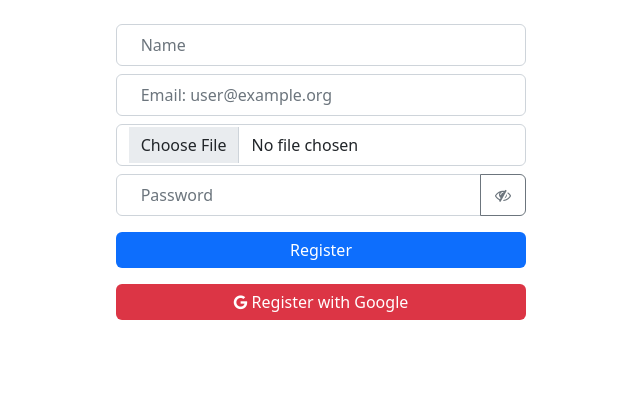
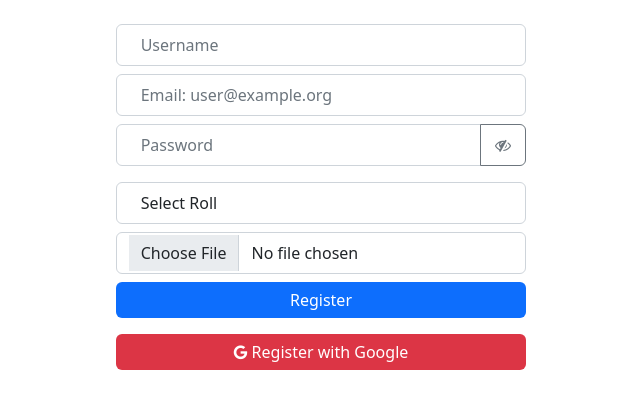
Before and after one commit to Project-2-Festival-app/FestiWink, a Node server app: page /register in a window 1280 px wide. Shown: the part 106-515 px from the top of the page, without its empty margins (319-959 px from the left). Run offline with Node 20, Linux system fonts and the light colour scheme; some libraries are stand-ins or nearby versions.

Commit message:
Fix the register

```diff
--- a/app.js
+++ b/app.js
@@ -12,8 +12,8 @@ require('./config/passport.config');
 const app = express();
 
 //Middlewares
+app.use(express.static(path.join(__dirname + '../public')));
 app.use(express.urlencoded({ extended: false }));
-app.use(express.static(path.join(__dirname + '../public')));
 app.use(logger("dev"));
 
 //Config Session
@@ -32,7 +32,7 @@ app.use(passport.session());
 
 //Routes config
 app.use((req, res, next) => {
-  res.locals.currentUser = req.user;
+  res.locals.currentUser = req.session.currentUser;
   next();
 });
 
--- a/config/db.config.js
+++ b/config/db.config.js
@@ -1,7 +1,7 @@
 const mongoose = require("mongoose");
 
 const MONGODB_URI =
-  process.env.MONGODB_URI || "mongodb://127.0.0.1:27017/FestiWink"; //como le llamamos a la colecion en la base de datos
+  process.env.MONGODB_URI || "mongodb://127.0.0.1:27017/FestiWink";
 
 mongoose
   .connect(MONGODB_URI, {
@@ -13,6 +13,7 @@ mongoose
   })
   .catch((err) => {
     console.error(`Error connecting to ${MONGODB_URI}`, err);
+
     process.exit(0);
   });
 
--- a/config/index.routes.js
+++ b/config/index.routes.js
@@ -1,6 +1,5 @@
 const router = require("express").Router();
-const passport = require("passport");
-
+const passport = require('passport');
 const authController = require('../controllers/auth.controller')
 const miscController = require('../controllers/misc.controller')
 const usersController = require("../controllers/user.controller")
@@ -14,7 +13,7 @@ router.post("/register", authController.doRegister);
 
 router.get("/login", authController.login);
 router.post("/login", authController.doLogin);
-//router.get("/logout", authController.logout);
+router.get("/logout", authController.logout);
 
 // USERS
 router.get("/profile", usersController.profile);
--- a/controllers/auth.controller.js
+++ b/controllers/auth.controller.js
@@ -1,6 +1,6 @@
+const User = require("../models/User.model");
 const mongoose = require("mongoose");
-const passport = require("passport");
-const mailer = require("../config/mailer.config");
+const passport = require('passport');
 
 module.exports.register = (req, res, next) => {
   res.render("auth/register");
@@ -8,9 +8,7 @@ module.exports.register = (req, res, next) => {
 
 module.exports.doRegister = (req, res, next) => {
   const user = req.body;
-  if(req.file) {
-    user.image = req.file.path
-  };
+
   const renderWithErrors = (errors) => {
     res.render("auth/register", { errors, user });
   };
@@ -21,40 +19,40 @@ module.exports.doRegister = (req, res, next) => {
         renderWithErrors("Email already exist");
       } else {
         return User.create(user).then((userCreated) => {
-          //mailer.sendActivationMail(userCreated.email, userCreated.activationToken);
+          req.session.currentUser = user;
           res.redirect("/profile");
         });
       }
     })
     .catch((err) => {
       if (err instanceof mongoose.Error.ValidationError) {
-        renderWithErrors(err.errors);
+        renderWithErrors(err.errors)
       } else {
-        next(err);
+        next(err)
       }
     });
 };
 
+const login = (req, res, next, provider) => {
+  passport.authenticate(provider || 'local-auth', (err, user, validations) => {
+    if (err) {
+      next(err)
+    } else if(!user) {
+      res.status(404).render('auth/login', { errors: validations.error })
+    } else {
+      req.login(user, (loginError) => {
+        if (loginError) {
+          next(loginError)
+        } else {
+          res.redirect('/profile')
+        }
+      })
+    }
+  })(req, res, next)
+}
+
 module.exports.login = (req, res, next) => {
   res.render("auth/login");
-};
-
-const login = (req, res, next, provider) => {
-  passport.authenticate(provider || "local-auth", (err, user, validations) => {
-    if (err) { // si hay error
-      next(err); // mandamos mensaje de error
-    } else if (!user) { // si el user no existe mandamos error de validacion en credenciales
-      res.status(404).render("auth/login", { errors: validations.error });
-    } else {
-      req.login(user, (loginError) => { // si hay user
-        if (loginError) { // si hay error al hacer el login
-          next(loginError); // mensaje de error en el login
-        } else {
-          res.redirect("/profile"); // si no hay error lo dejamos entrar a su perfil
-        }
-      });
-    }
-  })(req, res, next);
 };
 
 module.exports.doLogin = (req, res, next) => {
@@ -62,29 +60,9 @@ module.exports.doLogin = (req, res, next) => {
 };
 
 module.exports.doLoginGoogle = (req, res, next) => {
-  login(req, res, next, "google-auth");
+  login(req, res, next, 'google-auth')
 };
 
 module.exports.logout = (req, res, next) => {
-  req.logout(() => res.redirect("/login"));
+  req.logout(() => res.redirect('/login'))
 };
-
-module.exports.activateAccount = (req, res, next) => {
-    const token = req.params.token;
-
-    User.findOneAndUpdate(
-      { activationToken: token, status: false },
-      { status: true }
-    )
-      .then((user) => {
-        if (user) {
-          res.render("auth/login", {
-            user: { email: user.email },
-            message: "You have activated your account. Thanks for joining our team!"
-          })
-        } else {
-          res.redirect("/login")
-        }
-      })
-      .catch(next)
-  }
--- a/package.json
+++ b/package.json
@@ -35,6 +35,7 @@
     "nodemon": "^2.0.19",
     "passport": "^0.6.0",
     "passport-google-oauth20": "^2.0.0",
-    "passport-local": "^1.0.0"
+    "passport-local": "^1.0.0",
+    "path": "^0.12.7"
   }
 }
--- a/views/auth/register.hbs
+++ b/views/auth/register.hbs
@@ -3,17 +3,18 @@
     <div class="intro-register-img mb-4">
       <img src="" width="100" class="mx-auto d-block" alt="intro" >
     </div>
-    <form action="/register" method="post" {{!importante asi se puede conectar y subir fotos a cloudinary}} enctype='multipart/form-data'>
+    <form action="/register" method="post" >
+    {{!-- enctype='multipart/form-data' para las fotos en cloudinary --}}
       <div class="input-group mb-2">
         <input
           type="text"
-          name="name"
-          class="custom-form-control form-control py-2 ps-4 {{#if errors.name}}is-invalid{{/if}}"
-          placeholder="Name"
+          name="Username"
+          class="custom-form-control form-control py-2 ps-4 {{#if errors.Username}}is-invalid{{/if}}"
+          placeholder="Username"
           aria-label="User name"
-          value="{{ user.name }}"
+          value="{{ user.Username }}"
         >
-        {{#if errors.name}}<div class="invalid-feedback">{{ errors.name }}</div>{{/if}}
+        {{#if errors.Username}}<div class="invalid-feedback">{{ errors.Username }}</div>{{/if}}
       </div>
 
       <div class="input-group mb-2">
@@ -26,18 +27,6 @@
           value="{{ user.email }}"
         >
         {{#if errors.email}}<div class="invalid-feedback">{{ errors.email }}</div>{{/if}}
-      </div>
-
-      <div class="input-group mb-2">
-        <input
-          type="file"
-          name="image"
-          class="custom-form-control form-control py-2 ps-4 {{#if errors.image}}is-invalid{{/if}}"
-          placeholder="Upload Image"
-          aria-label="User name"
-          value="{{ user.image }}"
-        >
-        {{#if errors.image}}<div class="invalid-feedback">{{ errors.image }}</div>{{/if}}
       </div>
 
       <div class="input-group mb-3">
@@ -55,6 +44,34 @@
         {{#if errors.password}}<div class="invalid-feedback">{{ errors.password }}</div>{{/if}}
       </div>
 
+       <div class="input-group mb-2">
+        <select
+          name="roll"
+          class="custom-form-control form-control py-2 ps-4 {{#if error}}is-invalid{{/if}}"
+          placeholder="Roll"
+          aria-label="Roll"
+          value="{{ user.Roll }}"
+        >
+         <option selected disabled hidden value="none" class="grey_color">Select Roll</option>
+         <option value="User">User</option>
+         <option value="Creator">Creator</option>
+         <option value="Admin">Admin</option>
+        </select>
+        {{#if error}}<div class="text-danger text-center mb-2">{{ error }}</div>{{/if}}
+      </div>
+
+      <div class="input-group mb-2">
+        <input
+          type="file"
+          name="image"
+          class="custom-form-control form-control py-2 ps-4 {{#if errors.image}}is-invalid{{/if}}"
+          placeholder="Upload Image"
+          aria-label="User name"
+          value="{{ user.image }}"
+        >
+        {{#if errors.image}}<div class="invalid-feedback">{{ errors.image }}</div>{{/if}}
+      </div>
+
       <div class="d-grid gap-2">
         <button type="submit" class="btn btn-primary bg-light-green border-0">Register</button>
         <div class="d-grid gap-2 mt-2">
```
Also changed, not shown: config/session.config.js (+6 -6 lines), models/User.model.js (+3 -16 lines), config/mailer.config.js (line endings or trailing spaces), 1 other file.
